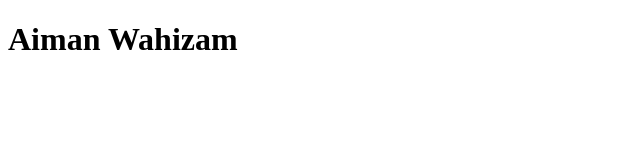
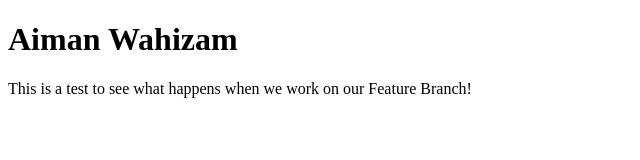
Before and after one commit to aimanwahizam/my-test-repo, a plain HTML site: page index.html in a window 1280 px wide. Shown: the whole page, without its empty margins (0-640 px from the left). Drawn offline with Linux system fonts and the light colour scheme.

Commit message:
created feature branch and added content

```diff
--- a/index.html
+++ b/index.html
@@ -8,5 +8,6 @@
 </head>
 <body>
     <h1>Aiman Wahizam</h1>
+    <p>This is a test to see what happens when we work on our Feature Branch!</p>
 </body>
 </html>
```
